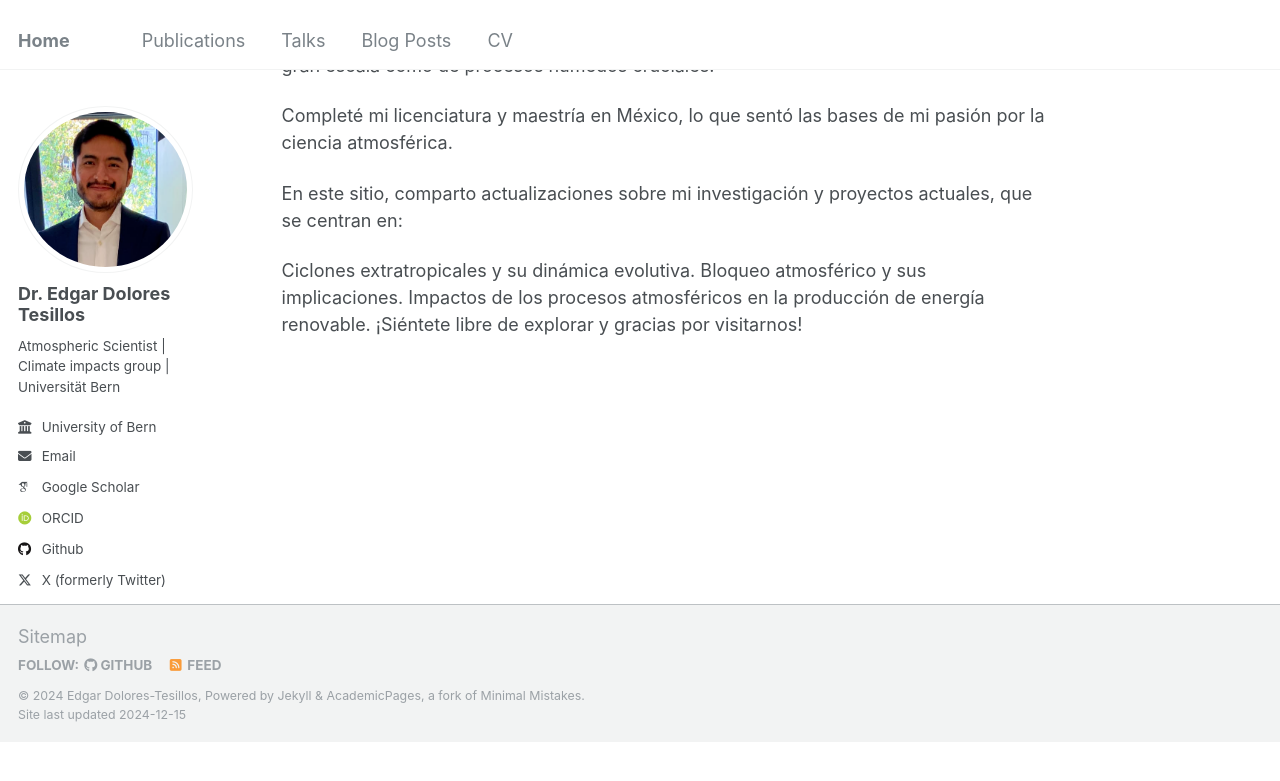
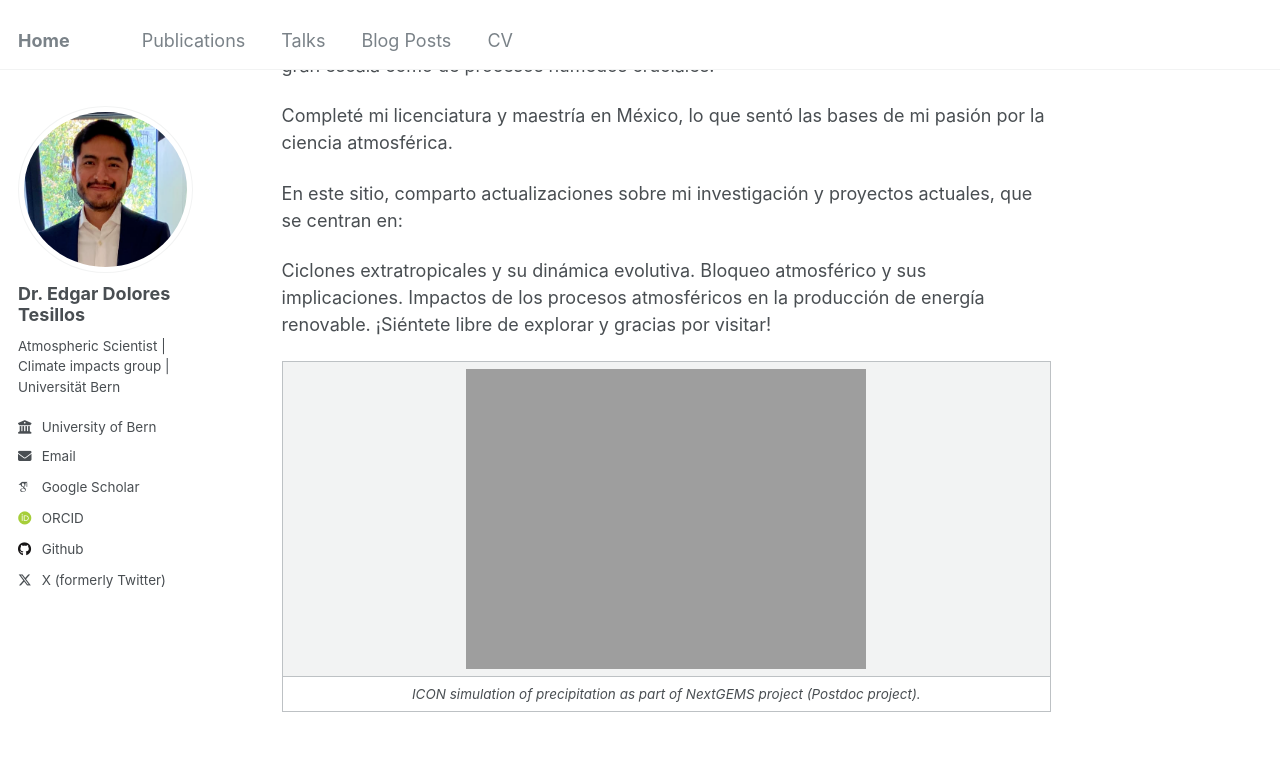
Before and after one commit to edgardotes/edgardotes.github.io, a Jekyll site: the page built from _pages/about.md, in a window 1280 px wide and 900 px high, scrolled down 1306 px. Shown: the top 781 px of the window. Built offline with Jekyll 4.4.1, drawn with Linux system fonts in a browser that asks for light colours; some web fonts are replaced; before the commit the page ends 2048 px from its top, so only the background shows below that.

Commit message:
Update about.md

```diff
--- a/_pages/about.md
+++ b/_pages/about.md
@@ -39,4 +39,8 @@ Completé mi licenciatura y maestría en México, lo que sentó las bases de mi
 
 En este sitio, comparto actualizaciones sobre mi investigación y proyectos actuales, que se centran en:
 
-Ciclones extratropicales y su dinámica evolutiva. Bloqueo atmosférico y sus implicaciones. Impactos de los procesos atmosféricos en la producción de energía renovable. ¡Siéntete libre de explorar y gracias por visitarnos!
+Ciclones extratropicales y su dinámica evolutiva. Bloqueo atmosférico y sus implicaciones. Impactos de los procesos atmosféricos en la producción de energía renovable. ¡Siéntete libre de explorar y gracias por visitar!
+
+|![](http://edgardotes.github.io/images/icon_sim.gif)|
+|:--:|
+| *ICON simulation of precipitation as part of NextGEMS project (Postdoc project).* |
```
